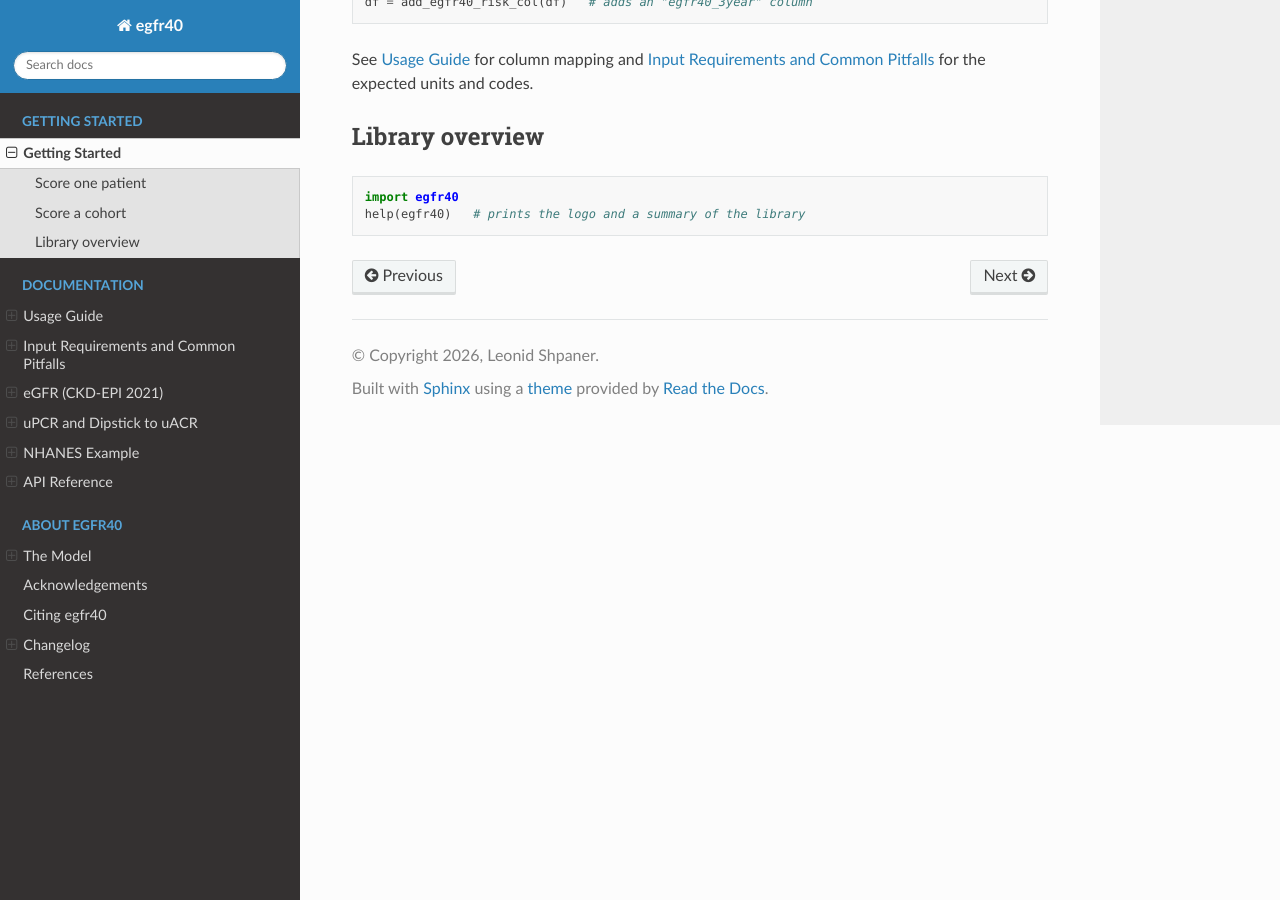
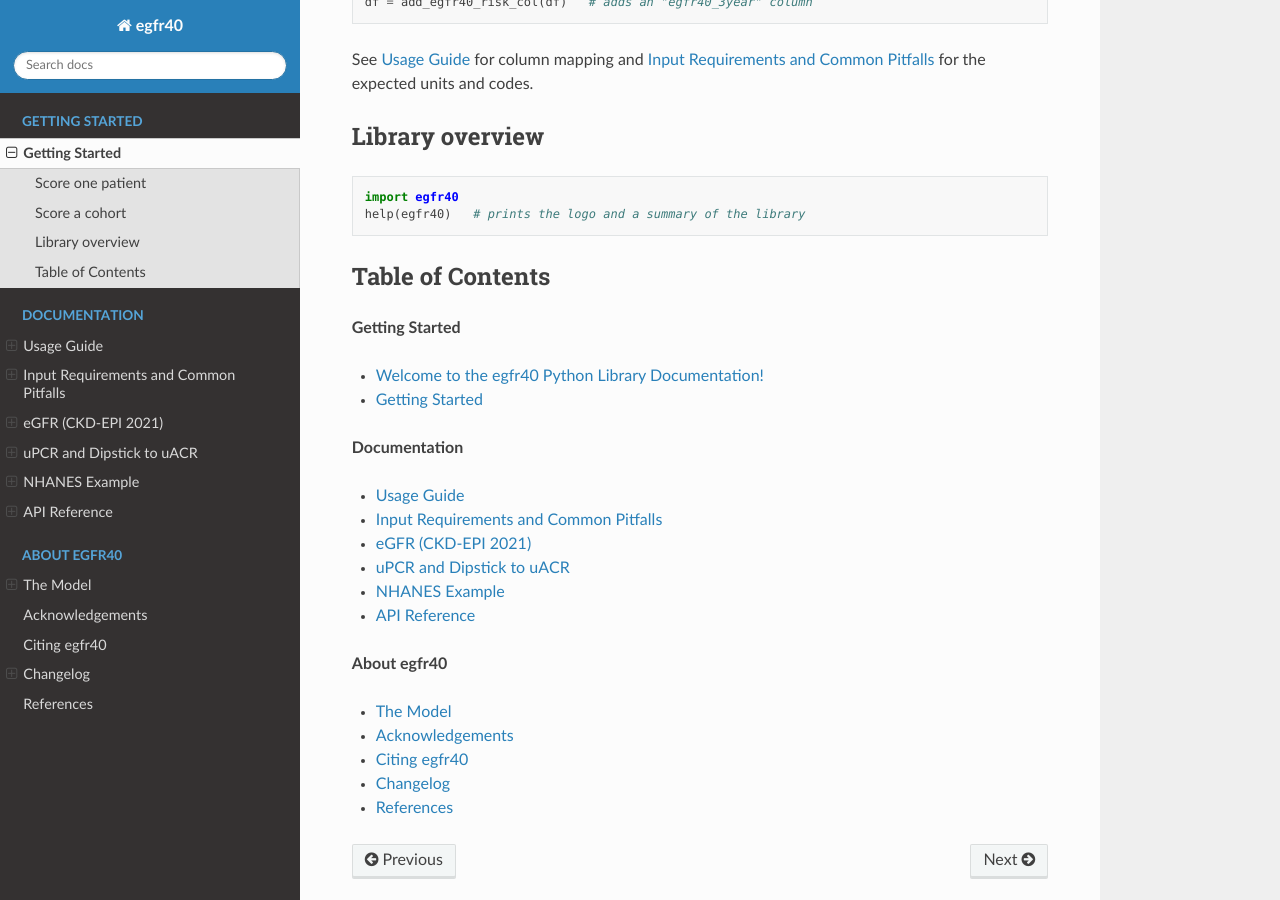
Before and after one commit to lshpaner/egfr40, a Sphinx documentation site: the page built from docs/getting_started.rst, in a window 1280 px wide and 900 px high, scrolled down 661 px. Built offline with Sphinx 7.4.7 and the Read the Docs theme 3.1.0, drawn with Linux system fonts in a browser that asks for light colours.

Commit message:
Docs: logo on every page via layout template; table of contents on Getting Started

```diff
--- /dev/null
+++ b/docs/_templates/layout.html
@@ -0,0 +1,7 @@
+{% extends "!layout.html" %}
+{#- Logo at the top of every page, including search, index and source pages -#}
+{% block document %}
+<img src="{{ pathto('_static/egfr40_logo.svg', 1) }}" alt="egfr40 Python library"
+     width="200" class="egfr40-logo" draggable="false" oncontextmenu="return false;">
+{{ super() }}
+{% endblock %}
--- a/docs/conf.py
+++ b/docs/conf.py
@@ -37,15 +37,6 @@ html_theme_options = {"navigation_depth": 3, "collapse_navigation": False}
 copybutton_prompt_text = r">>> |\.\.\. |\$ "
 copybutton_prompt_is_regexp = True
 
-# Logo at the top of every page, 200px like kfre; right-click and drag disabled
-rst_prolog = """
-.. raw:: html
-
-   <img src="_static/egfr40_logo.svg" alt="egfr40 Python library" width="200"
-        class="egfr40-logo" draggable="false" oncontextmenu="return false;">
-
-"""
-
 rst_epilog = f"""
 .. |version_str| replace:: {release}
 """
--- a/docs/getting_started.rst
+++ b/docs/getting_started.rst
@@ -37,3 +37,28 @@ Library overview
 
    import egfr40
    help(egfr40)   # prints the logo and a summary of the library
+
+Table of Contents
+-----------------
+
+**Getting Started**
+
+- :doc:`index`
+- :doc:`getting_started`
+
+**Documentation**
+
+- :doc:`usage_guide`
+- :doc:`inputs`
+- :doc:`egfr`
+- :doc:`conversions`
+- :doc:`nhanes`
+- :doc:`api`
+
+**About egfr40**
+
+- :doc:`model`
+- :doc:`acknowledgements`
+- :doc:`citing`
+- :doc:`changelog`
+- :doc:`references`
```
